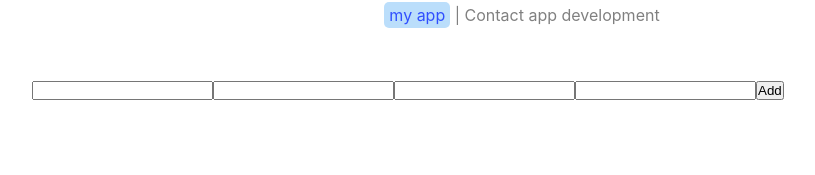
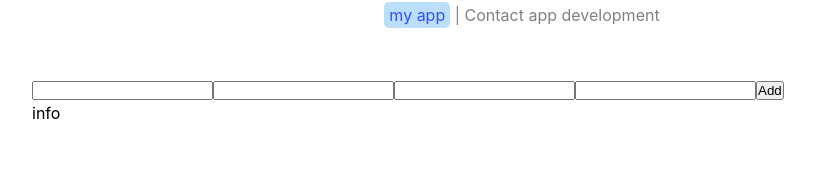
Before and after one commit to HesamPirzadeh/Contact-App, a React (Vite) app: page / in a window 1280 px wide. Shown: the part 125-300 px from the top of the page, without its empty margins (118-933 px from the left). Built offline with nearby package versions, Linux system fonts and the light colour scheme.

Commit message:
add info components and pas the probs from contact

```diff
--- a/src/components/Contact.jsx
+++ b/src/components/Contact.jsx
@@ -1,4 +1,6 @@
 import { useState } from "react";
+import Info from "./Info";
+
 
 function Contact() {
   const [contacts, setContacts] = useState([]);
@@ -22,11 +24,12 @@ function Contact() {
       lastName: "",
       number: "",
       email: "",
-    })
-    con
+    });
+    console.log(contacts);
   };
 
   return (
+    <div>
       <div>
         <input
           type="text"
@@ -58,6 +61,8 @@ function Contact() {
         />
         <button onClick={addHandler}>Add</button>
       </div>
+      <Info data={contacts}/>
+    </div>
   );
 }
 
--- /dev/null
+++ b/src/components/Info.jsx
@@ -0,0 +1,6 @@
+function Info(probs) {
+  console.log(probs);
+  return <div>info</div>;
+}
+
+export default Info;
```
Lines whose indentation alone changed are shown as unchanged.
